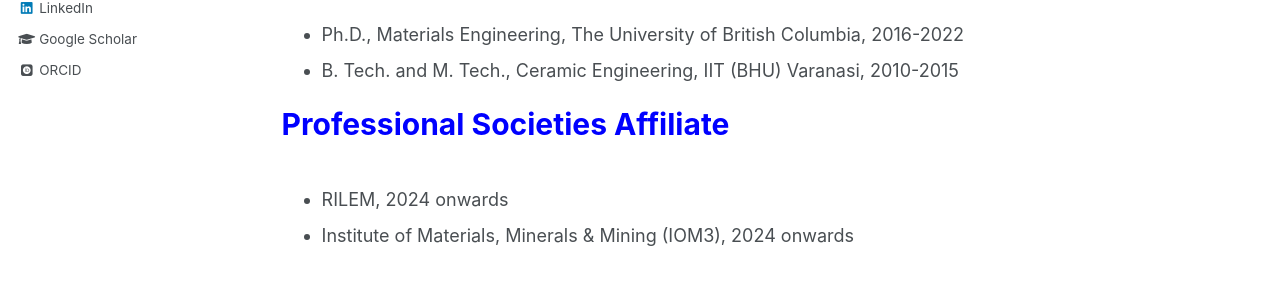
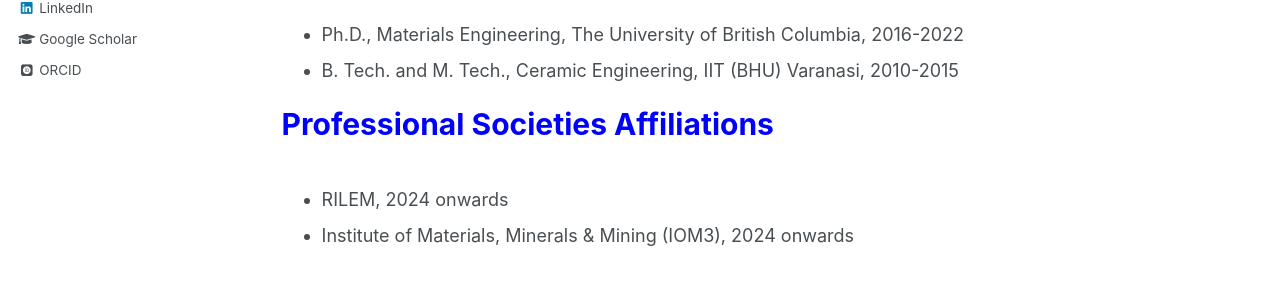
Before and after one commit to shubhamj2611/shubhamj2611.github.io, a Jekyll site: the page built from _pages/about.md, in a window 1280 px wide and 900 px high, scrolled down 679 px. Shown: the part 444-745 px from the top of the window. Built offline with Jekyll 4.4.1, drawn with Linux system fonts in a browser that asks for light colours; some web fonts are replaced.

Commit message:
Update about.md

```diff
--- a/_pages/about.md
+++ b/_pages/about.md
@@ -29,6 +29,6 @@ redirect_from:
 * Ph.D., Materials Engineering, The University of British Columbia, 2016-2022
 * B. Tech. and M. Tech., Ceramic Engineering, IIT (BHU) Varanasi, 2010-2015
 
-<p style="text-align:left; color:Blue; font-size:30px; font-weight:bold;"> Professional Societies Affiliate </p>
+<p style="text-align:left; color:Blue; font-size:30px; font-weight:bold;"> Professional Societies Affiliations </p>
 * RILEM, 2024 onwards
 * Institute of Materials, Minerals & Mining (IOM3), 2024 onwards
```
